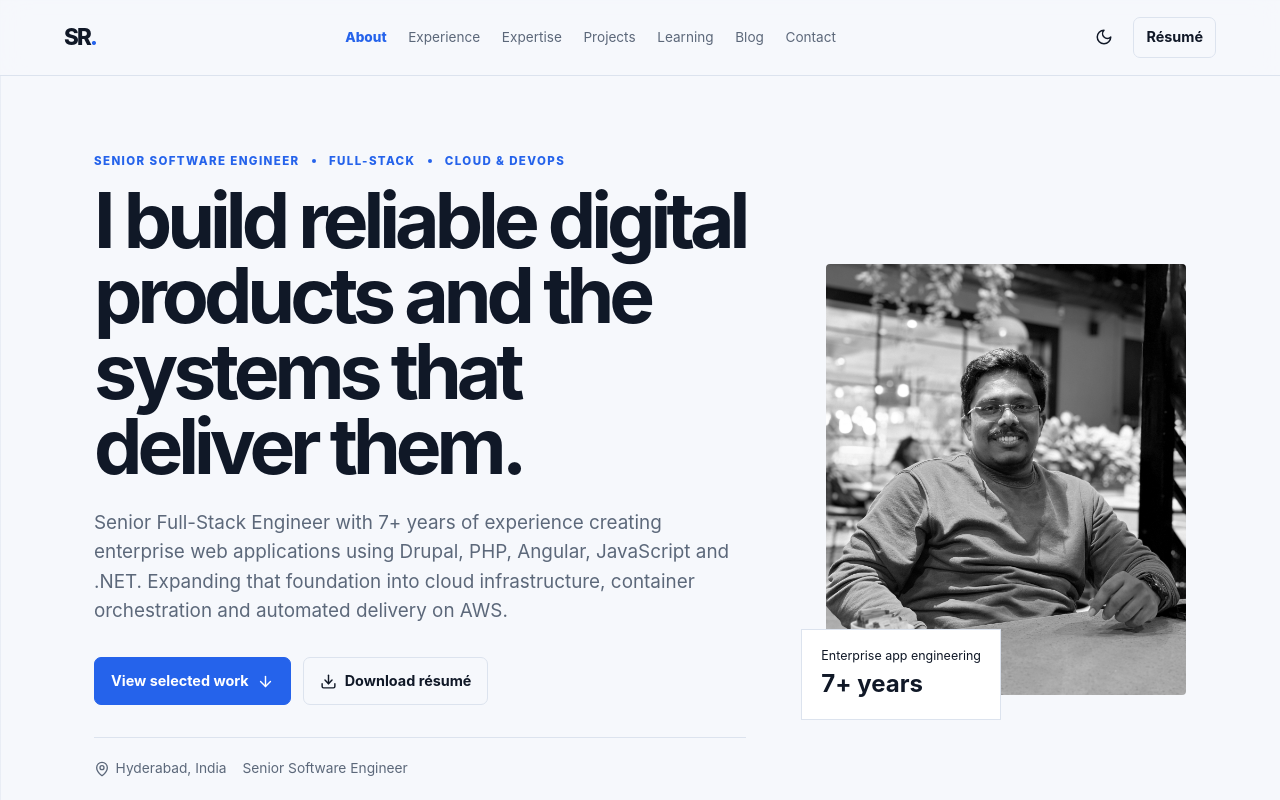
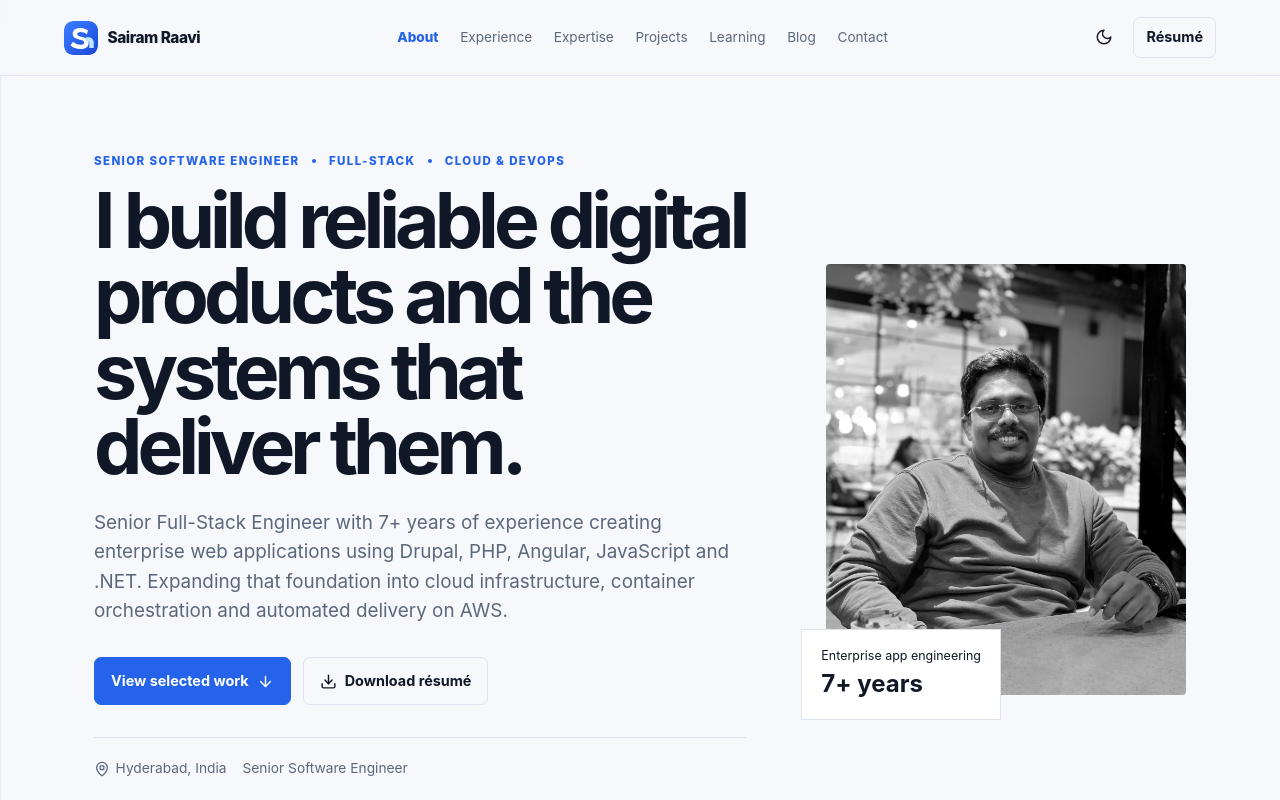
Before and after one commit to sairamraavi/sairamraavi.github.io, a Next.js app: page / in a window 1280 px wide. Shown: the top 800 px of the page. Built offline with nearby package versions, Linux system fonts and the light colour scheme.

Commit message:
Add personal monogram and favicon

```diff
--- /dev/null
+++ b/src/app/brand.css
@@ -0,0 +1 @@
+.brand{display:inline-flex;align-items:center;gap:.6rem;letter-spacing:-.04em}.brand img{display:block;width:34px;height:34px;border-radius:9px}.brand-name{font-size:.96rem;letter-spacing:-.03em}.brand>span{color:var(--ink)}@media(max-width:460px){.brand-name{display:none}.brand img{width:36px;height:36px}}
--- a/src/app/layout.tsx
+++ b/src/app/layout.tsx
@@ -3,6 +3,7 @@ import "./globals.css";
 import "./blog.css";
 import "./ui.css";
 import "./contact.css";
-export const metadata: Metadata = { metadataBase: new URL("https://sairamraavi.github.io"), title: "Sairam Raavi | Senior Full-Stack Engineer", description: "Portfolio of Sairam Raavi, a Senior Software Engineer in Hyderabad with 7+ years of experience in Drupal, PHP, Angular, JavaScript, .NET, AWS, Docker, Jenkins and Kubernetes.", alternates:{canonical:"/"}, openGraph:{type:"website",url:"/",title:"Sairam Raavi | Senior Full-Stack Engineer",images:["/images/og/sairam-portfolio-og.png"]}, twitter:{card:"summary_large_image"} };
+import "./brand.css";
+export const metadata: Metadata = { metadataBase: new URL("https://sairamraavi.github.io"), title: "Sairam Raavi | Senior Full-Stack Engineer", description: "Portfolio of Sairam Raavi, a Senior Software Engineer in Hyderabad with 7+ years of experience in Drupal, PHP, Angular, JavaScript, .NET, AWS, Docker, Jenkins and Kubernetes.", alternates:{canonical:"/"}, icons:{icon:"/favicon.svg",shortcut:"/favicon.svg"}, openGraph:{type:"website",url:"/",title:"Sairam Raavi | Senior Full-Stack Engineer",images:["/images/og/sairam-portfolio-og.png"]}, twitter:{card:"summary_large_image"} };
 const themeScript = `try { const t = localStorage.getItem('theme'); document.documentElement.dataset.theme = t || (matchMedia('(prefers-color-scheme: dark)').matches ? 'dark' : 'light'); } catch {}`;
 export default function RootLayout({children}:{children:React.ReactNode}) { return <html lang="en" suppressHydrationWarning><head><script dangerouslySetInnerHTML={{__html:themeScript}} /></head><body>{children}</body></html>; }
```
Also changed, not shown: src/components/site.tsx (+2 -1 lines), public/brand/sairam-raavi-mark.svg (added), public/favicon.svg (added).
